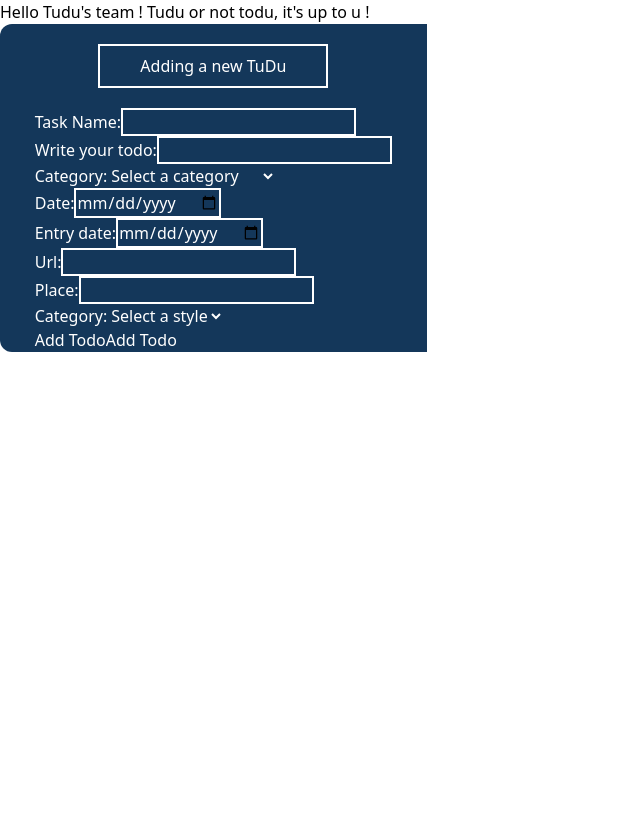
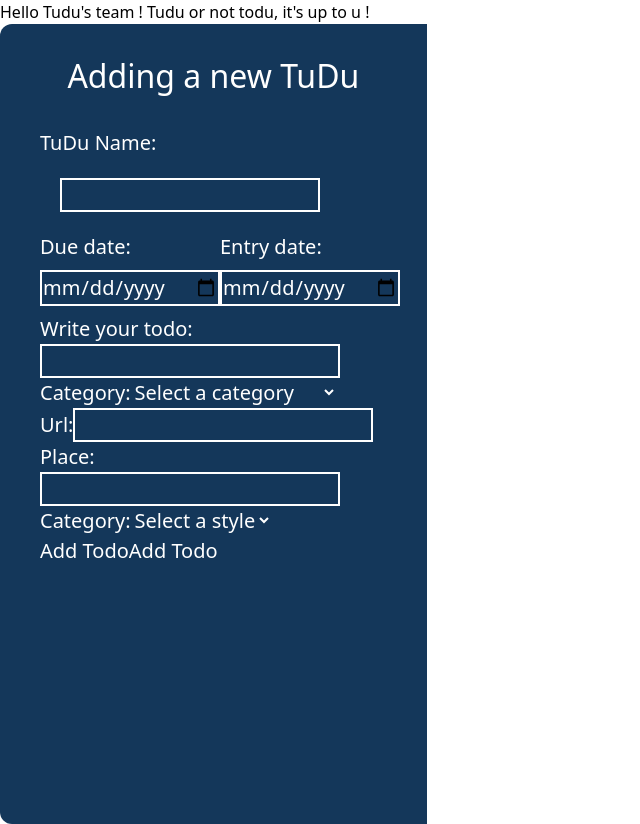
Before and after one commit to NadegeHbg/tudu-frontend, a React (Create React App) app: page /dashboard in a window 1280 px wide. Shown: the whole page, without its empty margins (0-640 px from the left). Before the commit the page ends 800 px from the top, so only its background shows below. Built offline with nearby package versions, Linux system fonts and the light colour scheme; no server answers.

Commit message:
Tailwind styling

```diff
--- a/src/Components/forms/Login.jsx
+++ b/src/Components/forms/Login.jsx
@@ -6,7 +6,7 @@ export default function Login() {
   const {
     register,
     handleSubmit,
-    // formState: { errors }
+    formState: { errors }
   } = useForm();
 
   const navigate = useNavigate();
--- a/src/Components/forms/TodoItemForm.jsx
+++ b/src/Components/forms/TodoItemForm.jsx
@@ -17,7 +17,6 @@ export default function TodoItemForm() {
     setUserId(Cookies.get("id"));
   }, []);
 
-
   const onSubmit = async (data = {}) => {
     data.user_id = userId;
     console.log(data, "data");
@@ -25,20 +24,47 @@ export default function TodoItemForm() {
   };
 
   return (
-    <div className="flex flex-col items-center bg-secondary text-white w-1/3 h-full rounded-l-large">
-      <div className="border-2 border-white m-5 py-2 px-10 text-center">
+    <div className="flex flex-col items-center bg-secondary text-white w-1/3 h-screen rounded-l-large">
+      <div className="m-5 py-2 px-10 text-center text-xxl">
         Adding a new TuDu
       </div>
-      <form onSubmit={handleSubmit(onSubmit)} className="flex flex-col">
+      <form
+        onSubmit={handleSubmit(onSubmit)}
+        className="flex flex-col text-xl w-full px-10"
+      >
         <label htmlFor="ptaskname">
-          Task Name:
+          TuDu Name:
           <input
             type="text"
             name="ptaskname"
-            className="bg-secondary text-white border-2 border-white"
+            className="bg-secondary my-5 ml-5 w-3/4 text-white border-2 border-white"
             {...register("ptaskname", { required: true })}
           />
         </label>
+
+        <div className="flex">
+          <label htmlFor="duedate">
+            Due date:
+            <input
+              type="date"
+              name="duedate"
+              className="w-full my-2 bg-secondary text-white border-2 border-white"
+              // style={{ WebkitAppearance: "none", color: "white", filter: "invert(1)" }}
+              {...register("duedate", { required: true })}
+            />
+          </label>
+
+          <label htmlFor="entrydate">
+            Entry date:
+            <input
+              type="date"
+              name="entrydate"
+              className="w-full my-2 bg-secondary text-white border-2 border-white"
+              {...register("entrydate", { required: true })}
+            />
+          </label>
+        </div>
+
         <label htmlFor="description">
           Write your todo:
           <input
@@ -71,25 +97,6 @@ export default function TodoItemForm() {
             <option>Business</option>
           </select>
         </label>
-        <label htmlFor="duedate">
-          Date:
-          <input
-            type="date"
-            name="duedate"
-            className="bg-secondary text-white border-2 border-white"
-            {...register("duedate", { required: true })}
-          />
-        </label>
-
-        <label htmlFor="entrydate">
-          Entry date:
-          <input
-            type="date"
-            name="entrydate"
-            className="bg-secondary text-white border-2 border-white"
-            {...register("entrydate", {required: true })}
-          />
-        </label>
 
         <label htmlFor="url">
           Url:
@@ -97,7 +104,7 @@ export default function TodoItemForm() {
             type="text"
             name="url"
             className="bg-secondary text-white border-2 border-white"
-            {...register("url", { required: true })}
+            {...register("url")}
           />
         </label>
 
@@ -107,7 +114,7 @@ export default function TodoItemForm() {
             type="text"
             name="place"
             className="bg-secondary text-white border-2 border-white"
-            {...register("place", { required: true })}
+            {...register("place")}
           />
         </label>
 
@@ -116,7 +123,7 @@ export default function TodoItemForm() {
           <select
             className="bg-secondary text-white border-white border-solid border-1"
             name="style"
-            // {...register("style", { required: true })}
+            {...register("style", { required: true })}
           >
             <option>Select a style</option>
             <option defaultValue="1">Dark</option>
@@ -129,7 +136,6 @@ export default function TodoItemForm() {
           Add Todo
           <input type="Submit" name="addTodo" defaultValue="Add Todo" />
         </label>
-
       </form>
     </div>
   );
```
